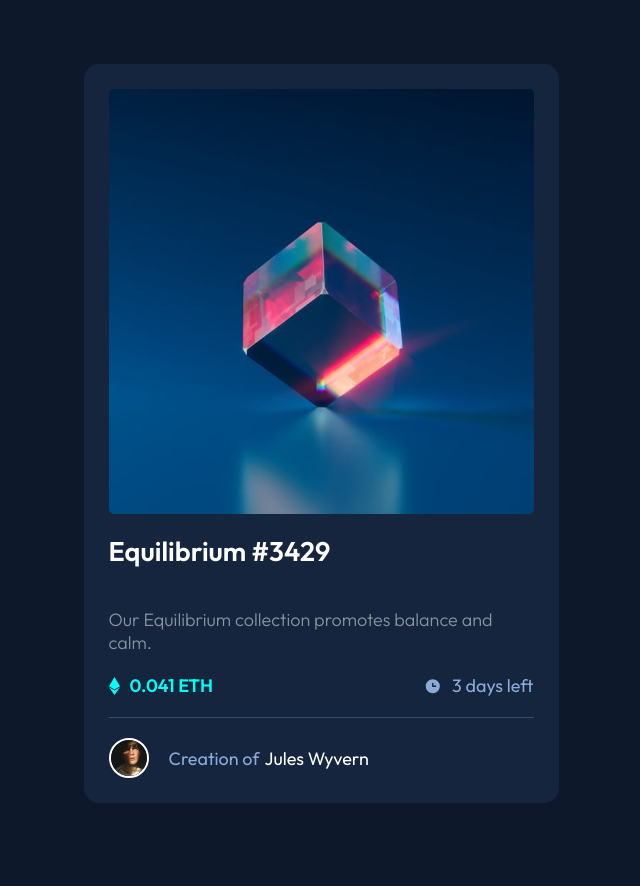
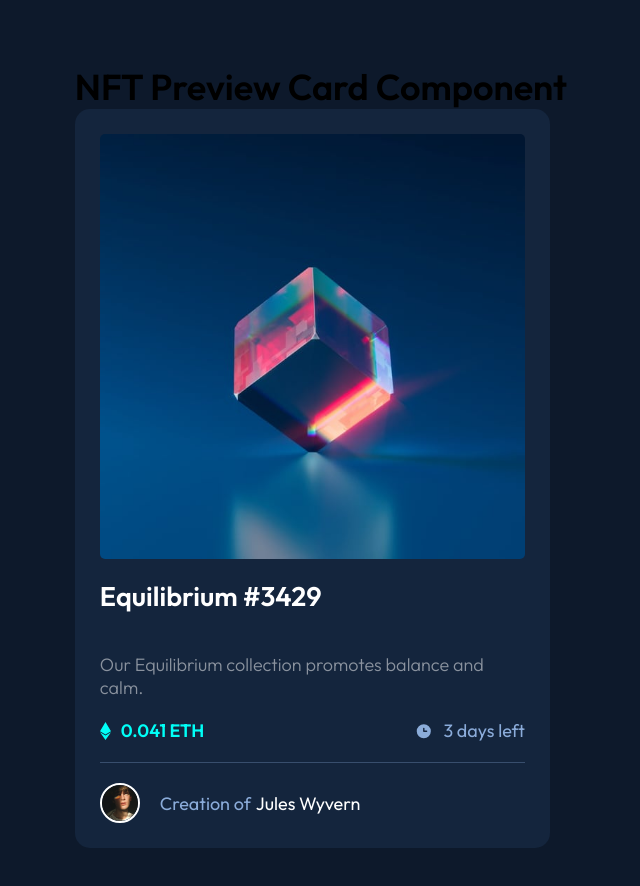
Before and after one commit to i7ector/nft-preview-card-component-solution, a plain HTML site: page index.html in a window 1280 px wide. Shown: the whole page, without its empty margins (319-959 px from the left). Drawn offline with Linux system fonts and the light colour scheme.

Commit message:
minor update

```diff
--- a/index.html
+++ b/index.html
@@ -12,6 +12,7 @@
 </head>
   <body>
     <main>
+      <h1 class="sr-only">NFT Preview Card Component</h1>
       <div class="main-container">
         <div class="nft-image">
           <img src="./images/image-equilibrium.jpg" alt="nft image">
```
